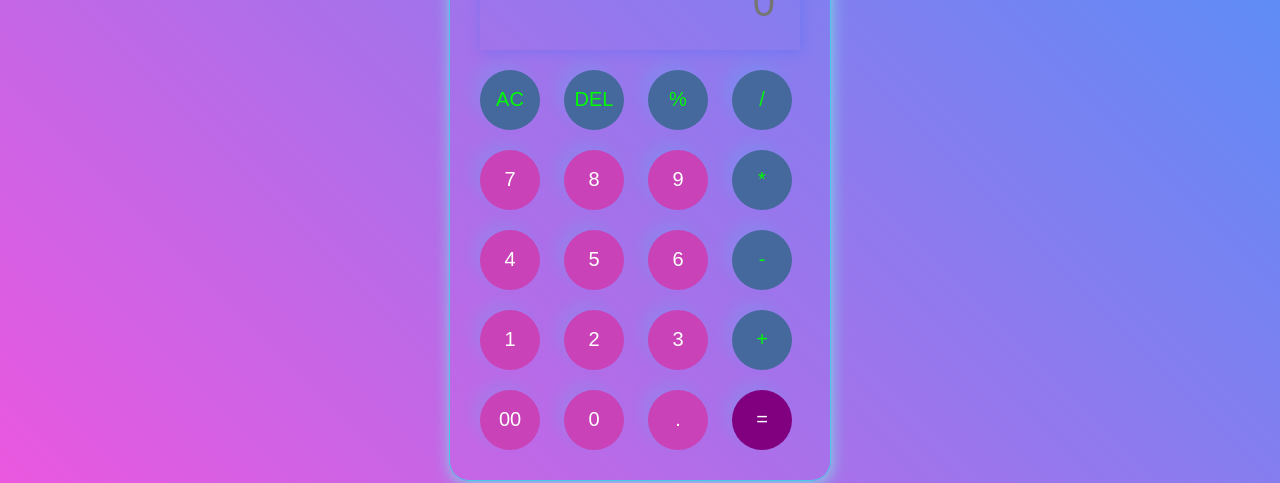
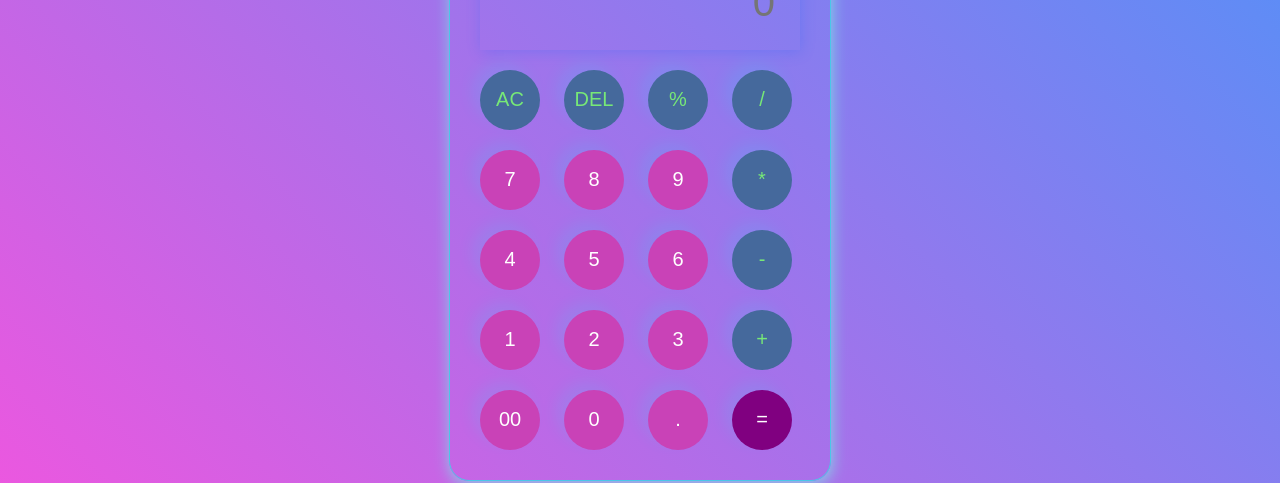
Before and after one commit to Yashapradha/calc, a plain HTML site: page index.html in a window 1280 px wide. Shown: the part 198-681 px from the top of the page. Drawn offline with Linux system fonts and the light colour scheme.

Commit message:
Added new feature in feature-branch

```diff
--- a/style.css
+++ b/style.css
@@ -50,7 +50,7 @@ button {
   background: purple;
 }
 .operator {
-  color: rgb(0, 252, 0);
+  color: rgb(119, 232, 119);
   background: rgb(69, 105, 156);
 }
 .numbers {
```
